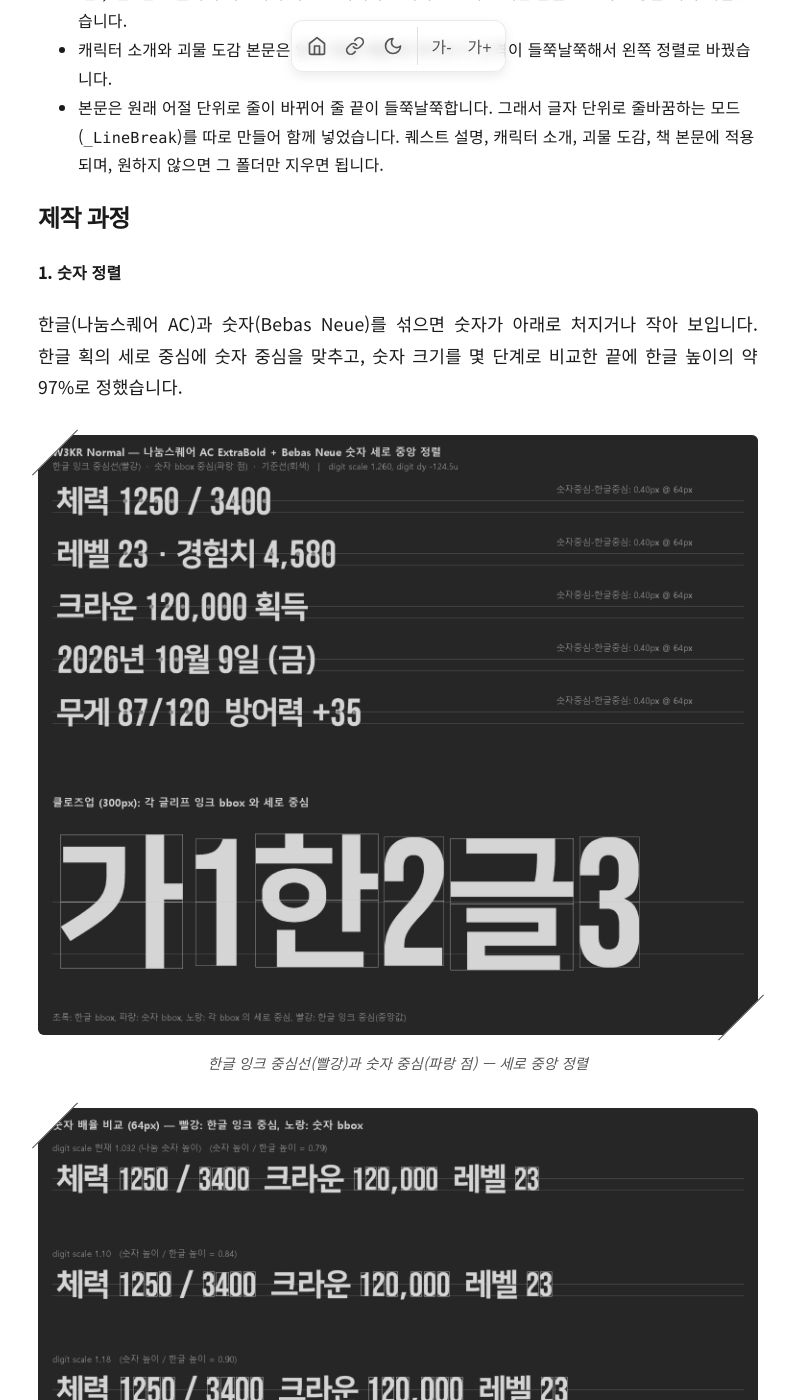
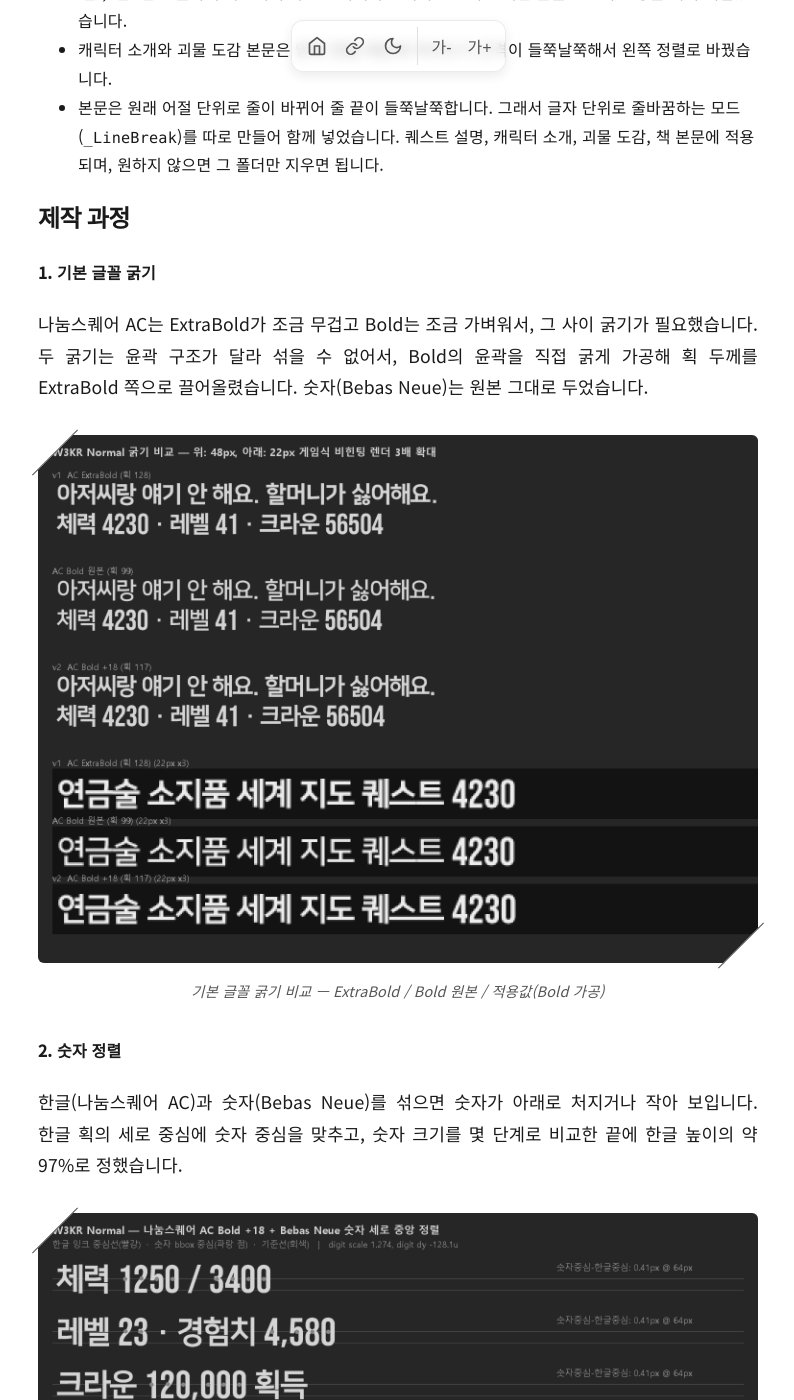
Before and after one commit to Kuax-Meat/blog, a Jekyll site: the page built from _posts/2018-02-14-96.md, in a window 1280 px wide and 1400 px high, scrolled down 3118 px. Shown: the whole window, without its empty margins (242-1036 px from the left). Built offline with Jekyll 4.4.1, drawn with Linux system fonts in a browser that asks for light colours; some web fonts are replaced; comment, search, counter and statistics services are not loaded; some of the changed text lies outside the part shown.

Commit message:
#96 v2.0 미리보기 이미지 교체, 기본 글꼴 굵기 항목 추가
Co-Authored-By: Claude Opus 5.5 <noreply@anthropic.com>
Claude-Session: https://claude.ai/code/session_01MyHdU3J8K7MfUUavYG6Xak

```diff
--- a/_posts/2018-02-14-96.md
+++ b/_posts/2018-02-14-96.md
@@ -33,15 +33,21 @@ thumbnail: /assets/img/96/img-6.jpg
 
 ### 제작 과정
 
-#### 1. 숫자 정렬
+#### 1. 기본 글꼴 굵기
+
+나눔스퀘어 AC는 ExtraBold가 조금 무겁고 Bold는 조금 가벼워서, 그 사이 굵기가 필요했습니다. 두 굵기는 윤곽 구조가 달라 섞을 수 없어서, Bold의 윤곽을 직접 굵게 가공해 획 두께를 ExtraBold 쪽으로 끌어올렸습니다. 숫자(Bebas Neue)는 원본 그대로 두었습니다.
+
+{% include image.html url="/assets/img/96/img-17.png" caption="기본 글꼴 굵기 비교 — ExtraBold / Bold 원본 / 적용값(Bold 가공)" %}
+
+#### 2. 숫자 정렬
 
 한글(나눔스퀘어 AC)과 숫자(Bebas Neue)를 섞으면 숫자가 아래로 처지거나 작아 보입니다. 한글 획의 세로 중심에 숫자 중심을 맞추고, 숫자 크기를 몇 단계로 비교한 끝에 한글 높이의 약 97%로 정했습니다.
 
-{% include image.html url="/assets/img/96/img-10.png" caption="한글 잉크 중심선(빨강)과 숫자 중심(파랑 점) — 세로 중앙 정렬" %}
+{% include image.html url="/assets/img/96/img-16.png" caption="한글 잉크 중심선(빨강)과 숫자 중심(파랑 점) — 세로 중앙 정렬" %}
 
-{% include image.html url="/assets/img/96/img-11.png" caption="숫자 크기 비교 — 최종 한글 높이의 97%" %}
+{% include image.html url="/assets/img/96/img-11.png" caption="숫자 크기 후보 비교 — 최종 한글 높이의 97%" %}
 
-#### 2. 본문 굵기
+#### 3. 본문 굵기
 
 리디바탕은 원본 그대로면 게임 배경 위에서 가늘어 보여서, 글자 윤곽을 직접 굵게 가공했습니다. 본문은 살짝, 제목은 더 굵게 해서 본문과 구분되도록 했습니다.
 
@@ -49,13 +55,13 @@ thumbnail: /assets/img/96/img-6.jpg
 
 {% include image.html url="/assets/img/96/img-13.png" caption="제목 굵기 후보 — 가운데가 적용값" %}
 
-#### 3. 빈 글자 대체
+#### 4. 빈 글자 대체
 
 나눔스퀘어 AC에 없거나 모양이 비어 있는 글자는 나눔스퀘어 네오에서 가져와 크기를 맞췄고, 게임에 나오는 악센트 문자(폴란드어 지명 등)와 기호도 채웠습니다.
 
-{% include image.html url="/assets/img/96/img-14.png" caption="대체 글자 점검 — 궃·궨 등 드문 한글, 악센트, 기호" %}
+{% include image.html url="/assets/img/96/img-18.png" caption="대체 글자 점검 — 궃·궨 등 드문 한글, 악센트, 기호" %}
 
-{% include image.html url="/assets/img/96/img-15.png" caption="최종 검증 — 완성된 모드 파일에서 다시 꺼낸 실제 글꼴로 렌더링" %}
+{% include image.html url="/assets/img/96/img-19.png" caption="최종 검증 — 완성된 모드 파일에서 다시 꺼낸 실제 글꼴로 렌더링" %}
 
 ### 다운로드 (v2.0, 2026-10-09)
 **👉 퍼가실 땐 반드시 포스트 URL만([https://blog.kuax.org/96](https://blog.kuax.org/96)) 링크해주세요.**
```
Also changed, not shown: assets/img/96/img-16.png (added), assets/img/96/img-17.png (added), assets/img/96/img-18.png (added), assets/img/96/img-19.png (added).
